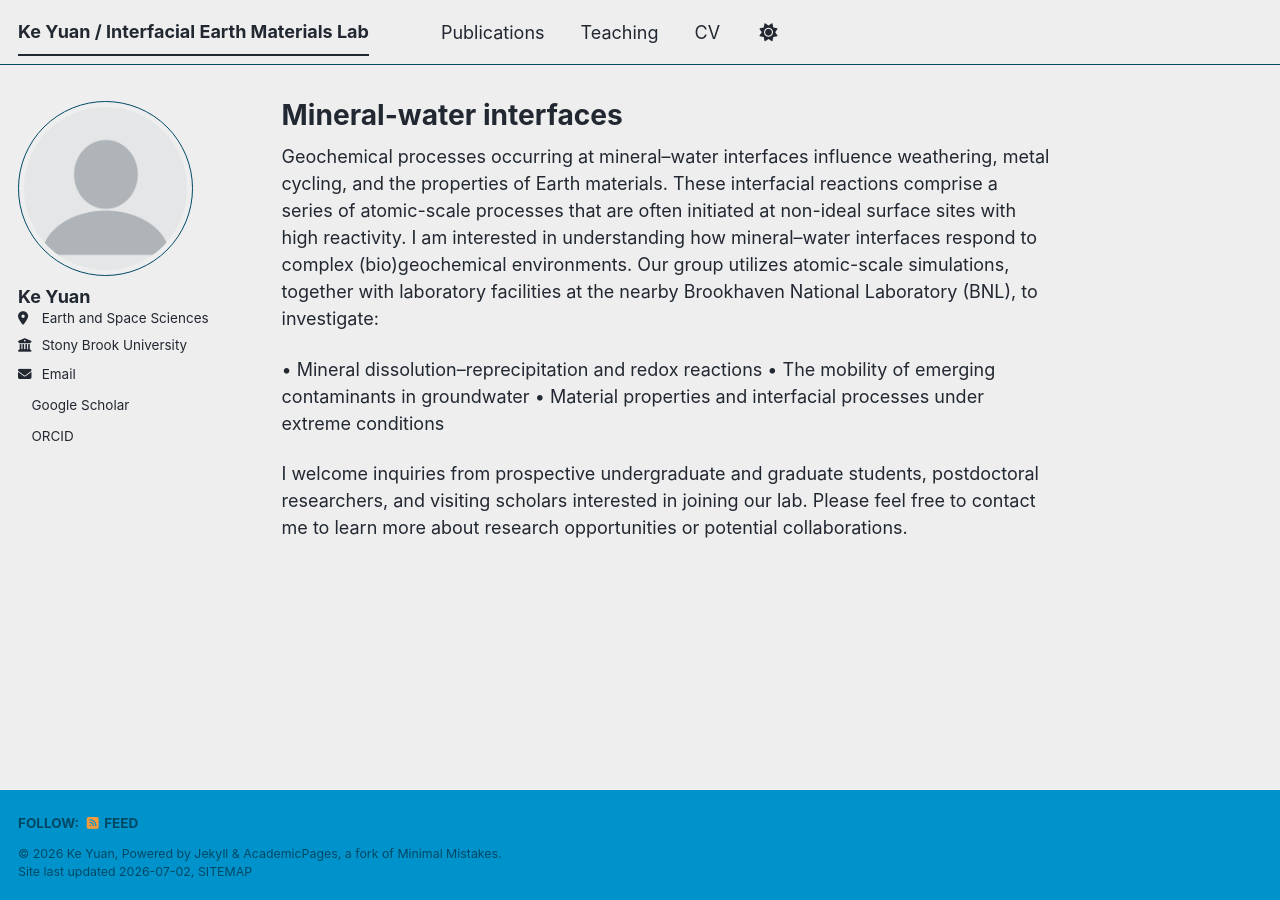
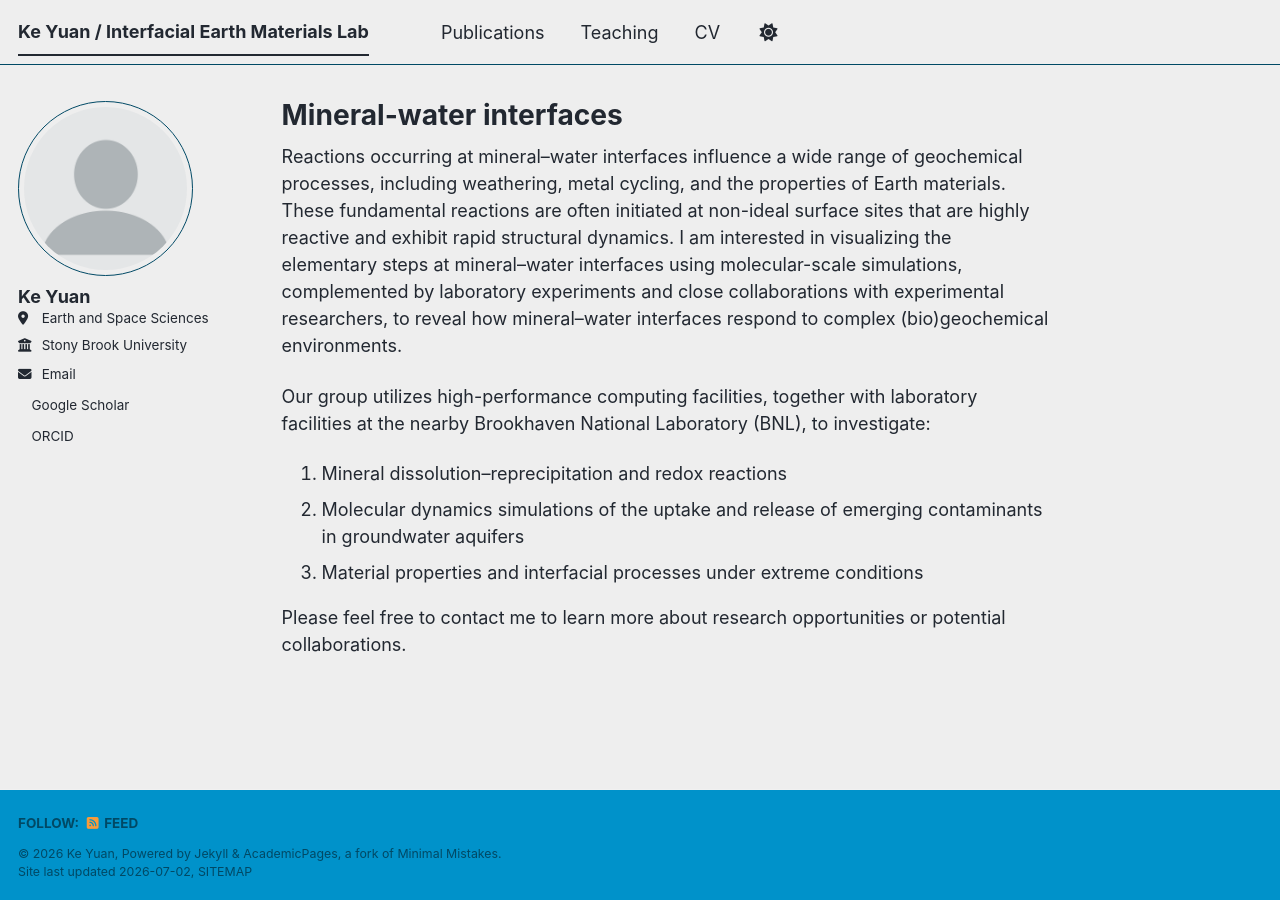
Before and after one commit to interface-earth/interface.github.io, a Jekyll site: the page built from _pages/about.md, in a window 1280 px wide. Built offline with Jekyll 4.4.1, drawn with Linux system fonts in a browser that asks for light colours; a style sheet for code colours, icons or effects is not loaded.

Commit message:
Revise about page content and research topics
Updated the description of geochemical processes and reorganized the list of research topics.

```diff
--- a/_pages/about.md
+++ b/_pages/about.md
@@ -7,10 +7,11 @@ redirect_from:
   - /about.html
 ---
 
-Geochemical processes occurring at mineral–water interfaces influence weathering, metal cycling, and the properties of Earth materials. These interfacial reactions comprise a series of atomic-scale processes that are often initiated at non-ideal surface sites with high reactivity. I am interested in understanding how mineral–water interfaces respond to complex (bio)geochemical environments. Our group utilizes atomic-scale simulations, together with laboratory facilities at the nearby Brookhaven National Laboratory (BNL), to investigate:
+Reactions occurring at mineral–water interfaces influence a wide range of geochemical processes, including weathering, metal cycling, and the properties of Earth materials. These fundamental reactions are often initiated at non-ideal surface sites that are highly reactive and exhibit rapid structural dynamics. I am interested in visualizing the elementary steps at mineral–water interfaces using molecular-scale simulations, complemented by laboratory experiments and close collaborations with experimental researchers, to reveal how mineral–water interfaces respond to complex (bio)geochemical environments.
 
-•	Mineral dissolution–reprecipitation and redox reactions
-•	The mobility of emerging contaminants in groundwater
-•	Material properties and interfacial processes under extreme conditions
+Our group utilizes high-performance computing facilities, together with laboratory facilities at the nearby Brookhaven National Laboratory (BNL), to investigate:
+1.	Mineral dissolution–reprecipitation and redox reactions
+2.	Molecular dynamics simulations of the uptake and release of emerging contaminants in groundwater aquifers
+3.	Material properties and interfacial processes under extreme conditions
 
-I welcome inquiries from prospective undergraduate and graduate students, postdoctoral researchers, and visiting scholars interested in joining our lab. Please feel free to contact me to learn more about research opportunities or potential collaborations.
+Please feel free to contact me to learn more about research opportunities or potential collaborations.
```
